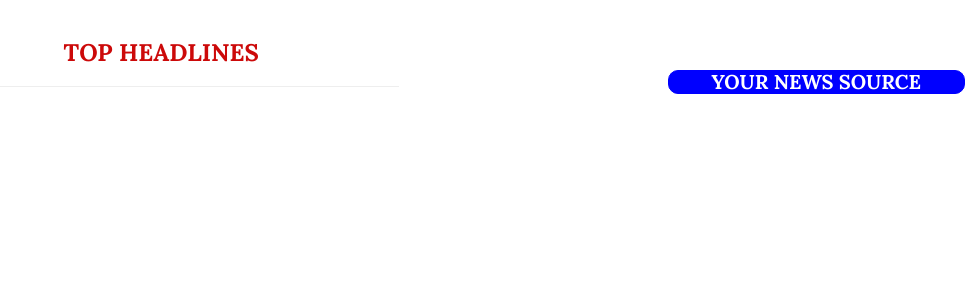
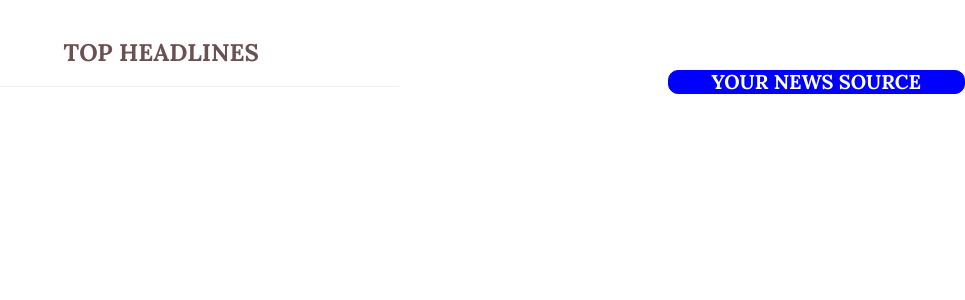
Before and after one commit to Aimee-pacy/NEWS, a Flask app: template app/templates/index.html in a window 1280 px wide. Shown: the part 52-352 px from the top of the page, without its empty margins (315-1280 px from the left). Run offline with Flask 2, Linux system fonts and the light colour scheme; the template is opened without the code that fills it, so the values that code supplies are empty; some libraries are stand-ins or nearby versions.

```diff
--- a/app/templates/index.html
+++ b/app/templates/index.html
@@ -15,7 +15,7 @@
 <div class="row">
     <div class="col-md-9 ">
 
-        <h3 id="headlines" style="text-align: center; color: rgb(204, 9, 9);font-family: 'Lora', serif;"> TOP HEADLINES
+        <h3 id="headlines" style="text-align: center; color: rgb(107, 81, 81);font-family: 'Lora', serif;"> TOP HEADLINES
         </h3>
         <hr style="width: 50%;">
         {{macro.displayArticle(headlines)}}
```
Also changed, not shown: app/request.py (+5 -2 lines), 1 other file.
